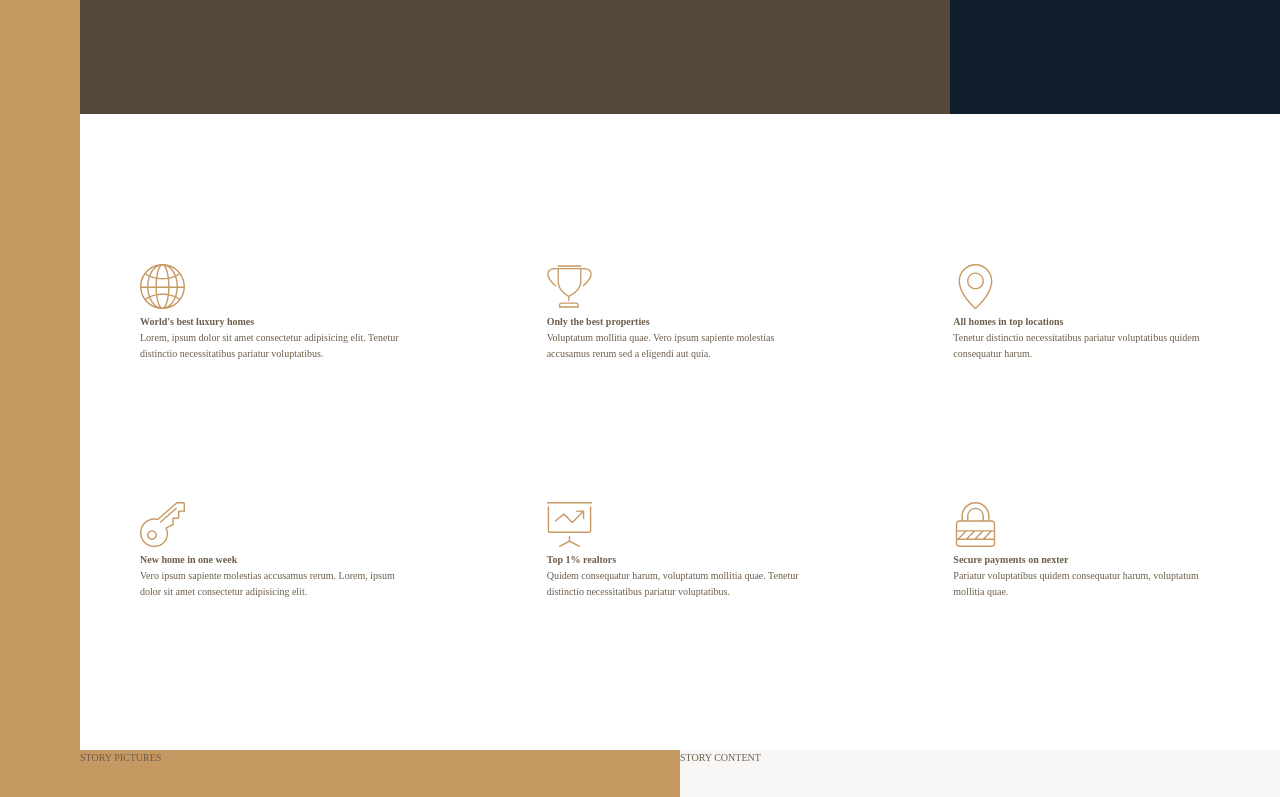
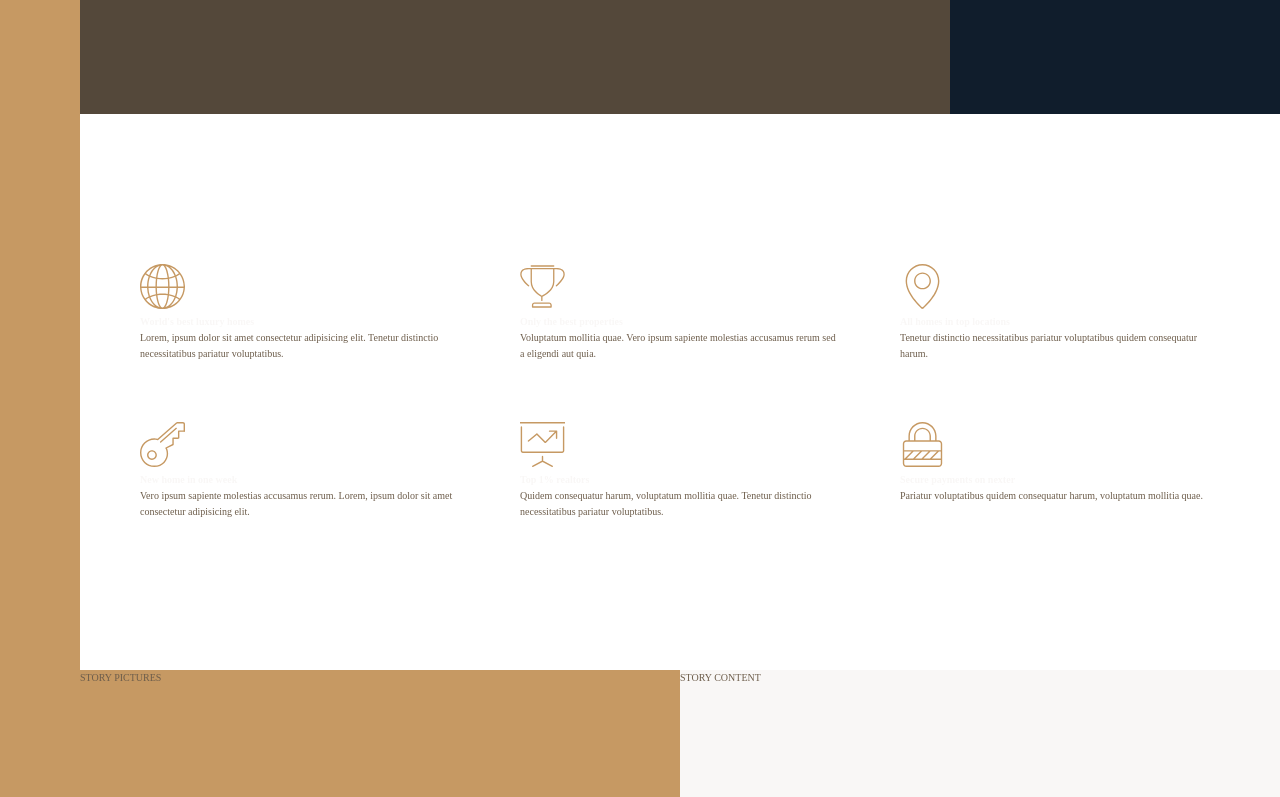
Before and after one commit to markovich692/Nexter, a website: page index.html in a window 1280 px wide. Shown: the part 526-1323 px from the top of the page. Drawn offline with Linux system fonts and the light colour scheme.

Commit message:
adds modifier class heading-4--light to the heading-4 and sets its color

```diff
--- a/index.html
+++ b/index.html
@@ -24,7 +24,7 @@
           <use xlink:href="img/sprite.svg#icon-global"></use>
         </svg>
 
-        <h4 class="heading-4">World's best luxury homes</h4>
+        <h4 class="heading-4 heading-4--light">World's best luxury homes</h4>
 
         <p class="feature__text">
           Lorem, ipsum dolor sit amet consectetur adipisicing elit. Tenetur
@@ -37,7 +37,7 @@
           <use xlink:href="img/sprite.svg#icon-trophy"></use>
         </svg>
 
-        <h4 class="heading-4">Only the best properties</h4>
+        <h4 class="heading-4 heading-4--light">Only the best properties</h4>
 
         <p class="feature__text">
           Voluptatum mollitia quae. Vero ipsum sapiente molestias accusamus
@@ -50,7 +50,7 @@
           <use xlink:href="img/sprite.svg#icon-map-pin"></use>
         </svg>
 
-        <h4 class="heading-4">All homes in top locations</h4>
+        <h4 class="heading-4 heading-4--light">All homes in top locations</h4>
 
         <p class="feature__text">
           Tenetur distinctio necessitatibus pariatur voluptatibus quidem
@@ -63,7 +63,7 @@
           <use xlink:href="img/sprite.svg#icon-key"></use>
         </svg>
 
-        <h4 class="heading-4">New home in one week</h4>
+        <h4 class="heading-4 heading-4--light">New home in one week</h4>
 
         <p class="feature__text">
           Vero ipsum sapiente molestias accusamus rerum. Lorem, ipsum dolor sit
@@ -76,7 +76,7 @@
           <use xlink:href="img/sprite.svg#icon-presentation"></use>
         </svg>
 
-        <h4 class="heading-4">Top 1% realtors</h4>
+        <h4 class="heading-4 heading-4--light">Top 1% realtors</h4>
 
         <p class="feature__text">
           Quidem consequatur harum, voluptatum mollitia quae. Tenetur distinctio
@@ -89,7 +89,7 @@
           <use xlink:href="img/sprite.svg#icon-lock"></use>
         </svg>
 
-        <h4 class="heading-4">Secure payments on nexter</h4>
+        <h4 class="heading-4 heading-4--light">Secure payments on nexter</h4>
 
         <p class="feature__text">
           Pariatur voluptatibus quidem consequatur harum, voluptatum mollitia
--- a/sass/_features.scss
+++ b/sass/_features.scss
@@ -3,7 +3,7 @@
   grid-column: center-start/center-end;
   display: grid;
   grid-template-columns: repeat(3, 1fr);
-  grid-gap: 14rem;
+  grid-gap: 6rem;
 }
 
 .feature {
--- a/sass/_typography.scss
+++ b/sass/_typography.scss
@@ -17,4 +17,12 @@
 
 .heading-4 {
   @extends %heading;
+
+  &--light {
+    color: $color-grey-light-1;
+  }
+
+  &--dark {
+    color: $color-grey-dark-1;
+  }
 }
```
Also changed, not shown: css/style.css, 1 other file.
